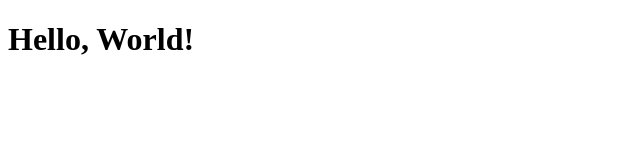
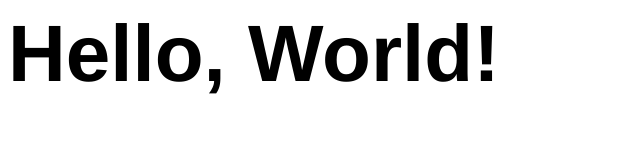
Before and after one commit to rdfm/my-project, a plain HTML site: page index.html in a window 1280 px wide. Shown: the whole page, without its empty margins (0-640 px from the left). Drawn offline with Linux system fonts and the light colour scheme.

Commit message:
First local commit

```diff
--- a/index.html
+++ b/index.html
@@ -4,6 +4,14 @@
 <meta charset="utf-8">
 <meta name="viewport" content="width=device-width, initial-scale=1, shrink-to-fit=no">
 <title>rdfm: my-project</title>
+    <style>
+        h1 {
+            font-family: Helvetica, Arial, sans-serif;
+            font-size: 5em;
+            padding: 0;
+            margin: 0;
+        }
+    </style>
 </head>
 <body>
     <h1>Hello, World!</h1>
```
